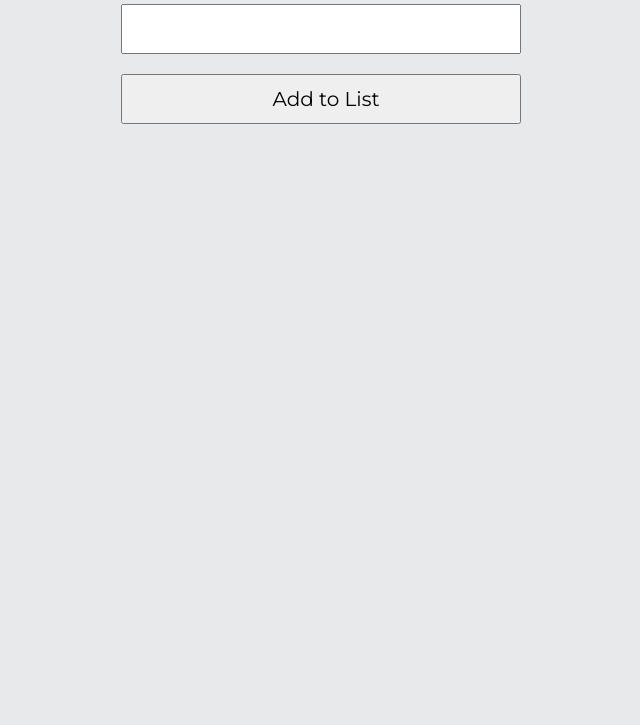
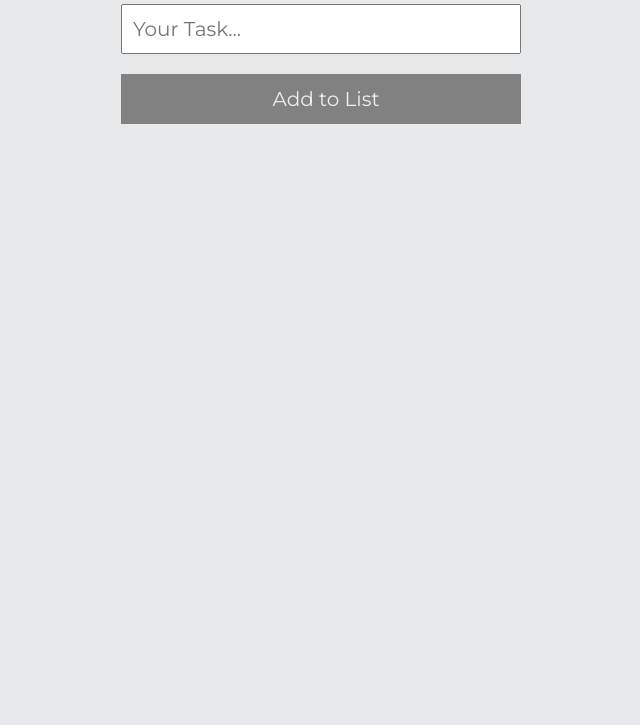
Before and after one commit to lovekeshpal/todo, a plain HTML site: page index.html in a window 1280 px wide. Shown: the part 75-800 px from the top of the page, without its empty margins (319-959 px from the left). Drawn offline with Linux system fonts and the light colour scheme.

Commit message:
Second Commit

```diff
--- a/index.html
+++ b/index.html
@@ -18,9 +18,14 @@
     <div class="container">
       <h1>To Do List</h1>
       <form id="form">
-        <input type="text" autocomplete="off" id="input" />
+        <input
+          type="text"
+          autocomplete="off"
+          id="input"
+          placeholder="Your Task..."
+        />
 
-        <input type="submit" value="Add to List" />
+        <input type="submit" value="Add to List" class="submitButton" />
       </form>
 
       <ul id="list"></ul>
--- a/main.js
+++ b/main.js
@@ -1,11 +1,12 @@
 const input = document.getElementById("input");
 const form = document.getElementById("form");
 const list = document.getElementById("list");
-const item = document.createElement("li");
+
 const emptyWarning = document.createElement("p");
 
 //Function For Adding a Task
 const addTodo = (value) => {
+  let item = document.createElement("li");
   item.innerText = value;
   list.appendChild(item);
   input.value = "";
@@ -19,6 +20,10 @@ const addTodo = (value) => {
   deleteTodo.addEventListener("click", (e) => {
     item.remove();
   });
+
+  item.onclick = () => {
+    item.classList.toggle("done");
+  };
 };
 
 // For Adding a Task
@@ -41,8 +46,3 @@ input.onclick = () => {
   input.style.border = "1px solid black";
   emptyWarning.innerText = "";
 };
-
-item.onclick = () => {
-
-  item.classList.toggle("done");
-};
--- a/style.css
+++ b/style.css
@@ -34,6 +34,14 @@ input:focus {
   outline: none;
 }
 
+.submitButton {
+  outline: none;
+  border: none;
+  cursor: pointer;
+  background-color: #818181;
+  color: #efefef;
+}
+
 form p {
   margin-top: 10px;
   color: #ee4141;
```
